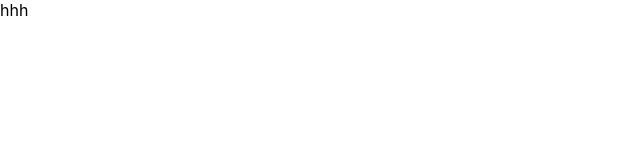
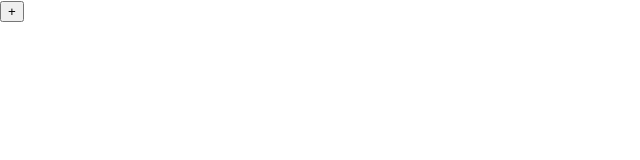
Before and after one commit to zhekablack97/crm-student, a React (Create React App) app: page / in a window 1280 px wide. Shown: the top 160 px of the page, without its empty margins (0-640 px from the left). Built offline with nearby package versions, Linux system fonts and the light colour scheme.

Commit message:
встраивание элемента для добавление кнопки

```diff
--- a/src/App.tsx
+++ b/src/App.tsx
@@ -1,6 +1,7 @@
 import React from 'react';
 import './App.css';
 import Name from './components/Name/';
+import ButtonAdd from './components/ButtonAdd';
 
 
 
@@ -8,7 +9,8 @@ const App = () => {
 
   return (
     <div>
-      <Name name="hhh"/>
+      <Name name=""/>
+      <ButtonAdd/>
     </div>
   );
 }
--- a/src/components/ButtonAdd/ButtonAdd.tsx
+++ b/src/components/ButtonAdd/ButtonAdd.tsx
@@ -1,8 +1,14 @@
-import React from 'react';
+import React, { HTMLAttributes } from 'react';
 import './ButtonAdd.css';
 
-const ButtonAdd = () => {
+export interface ButtonAddProps extends HTMLAttributes<HTMLButtonElement>{
+    onClick: () => void
+}
 
+const ButtonAdd : React.FC<ButtonAddProps> = (onClick) => {
+    return(
+        <button onClick={console.log(2)}>+</button>
+    )
 }
 
 export default ButtonAdd
```
